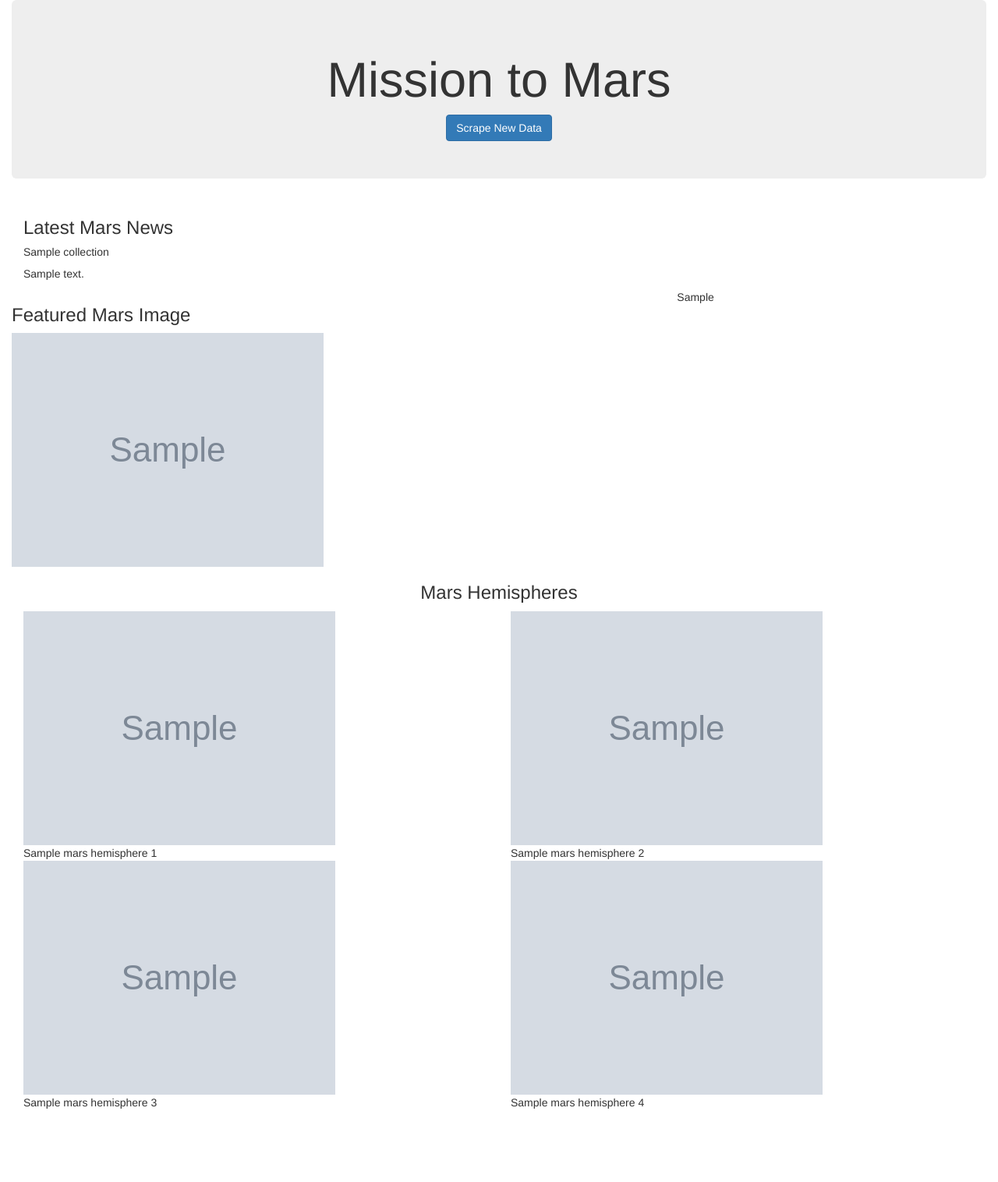
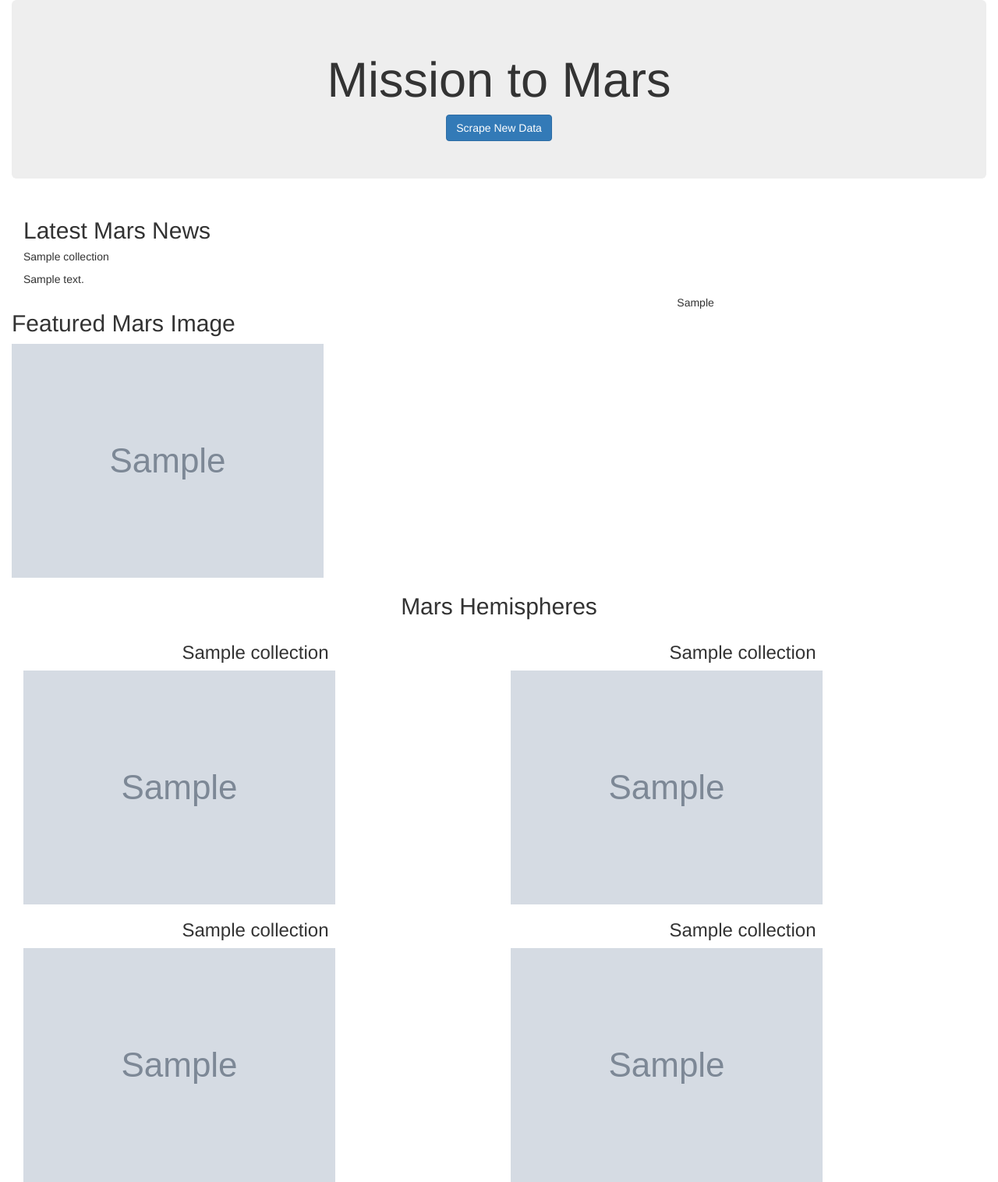
Before and after one commit to zarzarbinks0702/Missions-To-Mars-Web-Scraping, a Flask app: page / in a window 1280 px wide. Shown: the whole page at 78% size. Before the commit the page ends 1422 px from the top, so only its background shows below. Run offline with Flask 2, Linux system fonts and the light colour scheme; grey boxes marked "Sample" are stand-in pictures; a database or web service that is not in the repository returns one stand-in record (values such as "Sample title"); some libraries are stand-ins or nearby versions.

Commit message:
fixed bugs

```diff
--- a/Missions_to_Mars/app.py
+++ b/Missions_to_Mars/app.py
@@ -12,7 +12,7 @@
     #find one record from the mars database
     mars_data = mongo.db.collection.find_one()
     #return template and render data
-    return render_template("index.html", mars = mars_data)
+    return render_template("index.html", mars=mars_data, tables=mars_data['Mars_Facts'])
 
 @app.route('/scrape')
 def scraper():
--- a/Missions_to_Mars/templates/index.html
+++ b/Missions_to_Mars/templates/index.html
@@ -16,13 +16,13 @@
       <a href="/scrape"><button type="button" class="btn btn-primary btn-lrg">Scrape New Data</button></a>
     </div>
     <div class="col-xs-12">
-      <h3>Latest Mars News</h3>
+      <h2>Latest Mars News</h2>
       <h5>{{ mars.Mars_News_Title }}</h5>
       <p>{{ mars.Mars_News_Text }}</p>
     </div>
     <div class="row">
       <div class="col-xs-8">
-        <h3>Featured Mars Image</h3>
+        <h2>Featured Mars Image</h2>
         <img src="{{ mars.Featured_Image }}" alt="featured image of mars">
       </div>
       <div class="col-xs-4">
@@ -32,31 +32,31 @@
       </div>
     </div>
     <div class="col-xs-12">
-      <center><h3>Mars Hemispheres</h3></center>
+      <center><h2>Mars Hemispheres</h2></center>
     </div>
     <div class="col-xs-6">
+      <center><h3>{{ mars.Mars_Hemisphere_1_title }}</h3></center>
       <figure>
-        <img src="{{ mars.Mars_Hemisphere_1.img_url }}" alt="image of Cerberus Hemisphere">
+        <img src="{{ mars.Mars_Hemisphere_1_img }}" alt="image of Cerberus Hemisphere">
       </figure>
-      <figcaption>{{ mars.Mars_Hemisphere_1.title }}</figcaption>
     </div>
     <div class="col-xs-6">
+      <center><h3>{{ mars.Mars_Hemisphere_2_title }}</h3></center>
       <figure>
-        <img src="{{ mars.Mars_Hemisphere_2.img_url }}" alt="image of Schiaparelli Hemisphere">
+        <img src="{{ mars.Mars_Hemisphere_2_img }}" alt="image of Schiaparelli Hemisphere">
       </figure>
-      <figcaption>{{ mars.Mars_Hemisphere_2.title }}</figcaption>
     </div>
     <div class="col-xs-6">
+      <center><h3>{{ mars.Mars_Hemisphere_3_title }}</h3></center>
       <figure>
-        <img src="{{ mars.Mars_Hemisphere_3.img_url }}" alt="image of Syrtis Major Hemisphere">
+        <img src="{{ mars.Mars_Hemisphere_3_img }}" alt="image of Syrtis Major Hemisphere">
       </figure>
-      <figcaption>{{ mars.Mars_Hemisphere_3.title }}</figcaption>
     </div>
     <div class="col-xs-6">
+      <center><h3>{{ mars.Mars_Hemisphere_4_title }}</h3></center>
       <figure>
-        <img src="{{ mars.Mars_Hemisphere_4.img_url }}" alt="image of Valles Marineris Hemisphere">
+        <img src="{{ mars.Mars_Hemisphere_4_img }}" alt="image of Valles Marineris Hemisphere">
       </figure>
-      <figcaption>{{ mars.Mars_Hemisphere_4.title }}</figcaption>
     </div>
   </div>
 </body>
```
Also changed, not shown: Missions_to_Mars/scrape_mars.py (+8 -4 lines), 1 other file.
